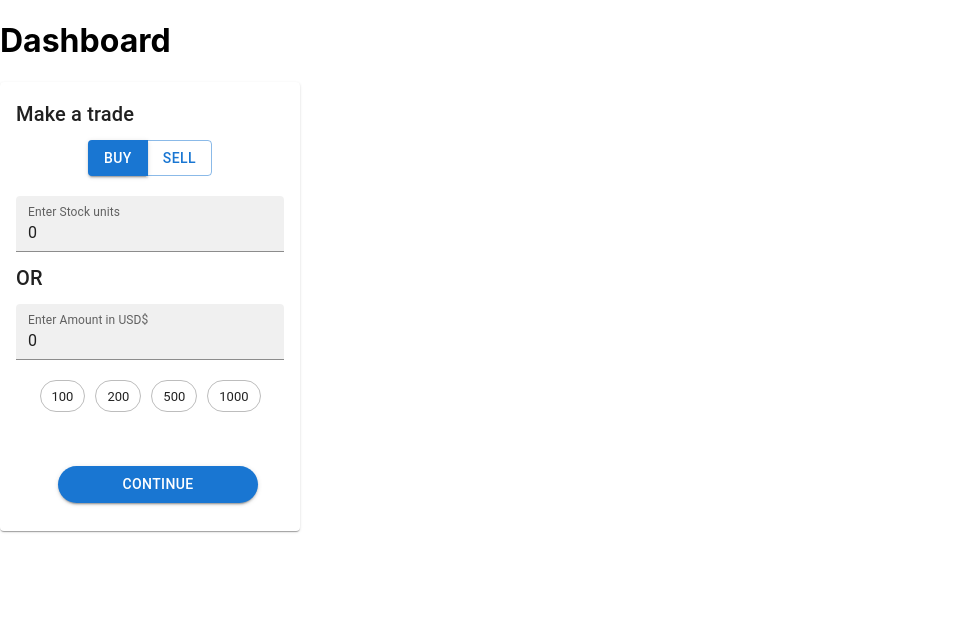
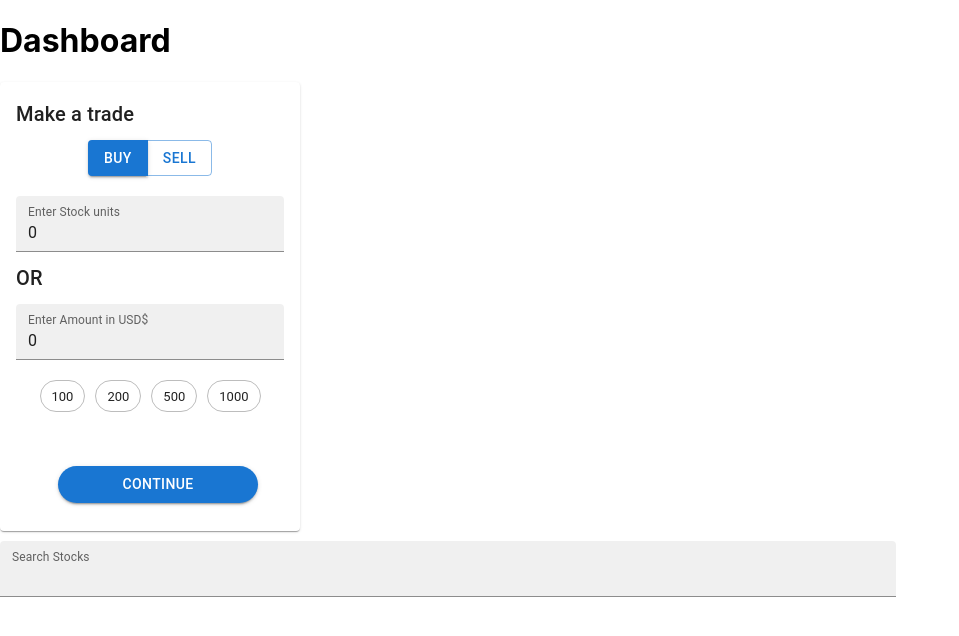
Before and after one commit to samratmiddha/griffins, a React (Create React App) app in the folder frontend/: page / in a window 1280 px wide. Shown: the top 636 px of the page, without its empty margins (0-959 px from the left). Built offline with nearby package versions, Linux system fonts and the light colour scheme.

Commit message:
adds SearchBox and debouncer util

```diff
--- a/frontend/package.json
+++ b/frontend/package.json
@@ -13,6 +13,7 @@
     "@testing-library/user-event": "^13.5.0",
     "axios": "^1.2.2",
     "chart.js": "^4.1.2",
+    "nanoid": "^4.0.0",
     "react": "^18.2.0",
     "react-dom": "^18.2.0",
     "react-redux": "^8.0.5",
--- a/frontend/src/components/LoginBox.jsx
+++ b/frontend/src/components/LoginBox.jsx
@@ -17,7 +17,9 @@ function LoginBox() {
     } else if (window.web3) {
       provider = window.web3.currentProvider;
     } else {
-      console.log("Non-ethereum browser detected. You should install Metamask");
+      console.log(
+        "Non-ethereum browser detected. You should install Metamask Browser."
+      );
     }
     return provider;
   };
@@ -36,7 +38,7 @@ function LoginBox() {
         dispatch(addressCollected(account));
       }
     } catch (err) {
-      alert(err);
+      alert(err.message);
       console.log(err);
     }
   };
--- /dev/null
+++ b/frontend/src/components/SearchBox.jsx
@@ -0,0 +1,73 @@
+import {
+  Autocomplete,
+  Box,
+  List,
+  ListItem,
+  ListItemButton,
+  ListItemText,
+  TextField,
+} from "@mui/material";
+import { useCallback, useState } from "react";
+import debouncer from "../utilities/debouncer";
+import { nanoid } from "nanoid";
+import axios from "axios";
+
+function SearchBox() {
+  const [searchResults, setSearchResults] = useState([]);
+
+  const handleSearch = (e) => {
+    const value = e.target.value;
+    if (value !== "") {
+      axios
+        .get(
+          `https://www.alphavantage.co/query?function=SYMBOL_SEARCH&keywords=${value}&apikey=${nanoid()}`
+        )
+        .then((response) => {
+          setSearchResults(response.data.bestMatches);
+          console.log(response);
+        });
+    } else {
+      setSearchResults([]);
+    }
+  };
+
+  const debouncedSearch = useCallback(debouncer(handleSearch), []);
+  return (
+    <Box
+      sx={{
+        width: `70%`,
+      }}
+    >
+      <TextField
+        id="trade-price-input"
+        label="Search Stocks"
+        type="text"
+        variant="filled"
+        InputLabelProps={{
+          shrink: true,
+        }}
+        sx={{
+          margin: `10px 0px`,
+          width: `100%`,
+        }}
+        onChange={debouncedSearch}
+      />
+      <List sx={{ width: "100%", bgcolor: "background.paper" }}>
+        {searchResults.map((result) => {
+          return (
+            <ListItem key={result["1. symbol"]} disablePadding>
+              <ListItemButton onClick={() => console.log(result)} dense>
+                <ListItemText
+                  id={String(result["1. symbol"])}
+                  primary={`${result["2. name"]} (${result["1. symbol"]})`}
+                />
+              </ListItemButton>
+            </ListItem>
+          );
+        })}
+      </List>
+    </Box>
+  );
+}
+
+export default SearchBox;
--- a/frontend/src/pages/Dashboard.js
+++ b/frontend/src/pages/Dashboard.js
@@ -1,3 +1,4 @@
+import SearchBox from "../components/SearchBox";
 import TradeBar from "../components/TradeBar"
 
 
@@ -6,6 +7,7 @@ export default function Dashboard() {
     <>
   <h1>Dashboard</h1>
   <TradeBar />
+  <SearchBox />
   </>
   );
 }
--- /dev/null
+++ b/frontend/src/utilities/debouncer.js
@@ -0,0 +1,13 @@
+const debouncer = (func) => {
+    let timer;
+    return function(...args) {
+        const context = this;
+        if (timer) clearTimeout(timer);
+        timer = setTimeout(() => {
+            timer = null;
+            func.apply(context, args);
+        }, 500)
+    }
+
+}
+export default debouncer
```
Also changed, not shown: 1 other file (tests, documents, lock files or other folders).
